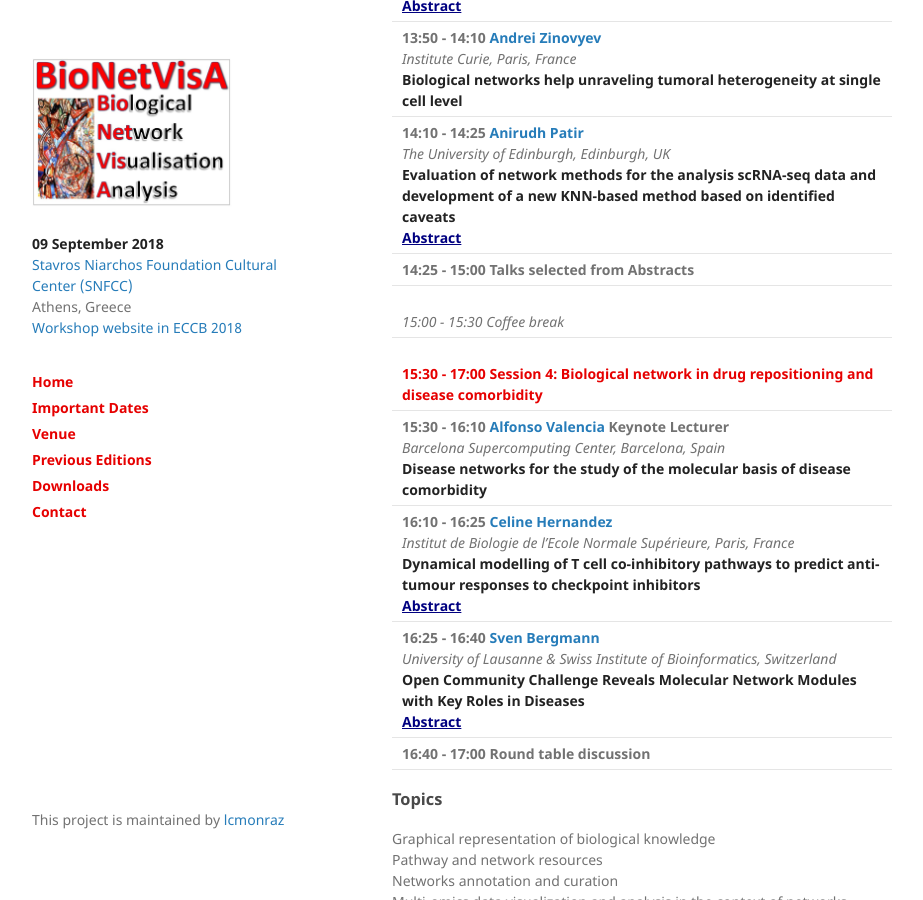
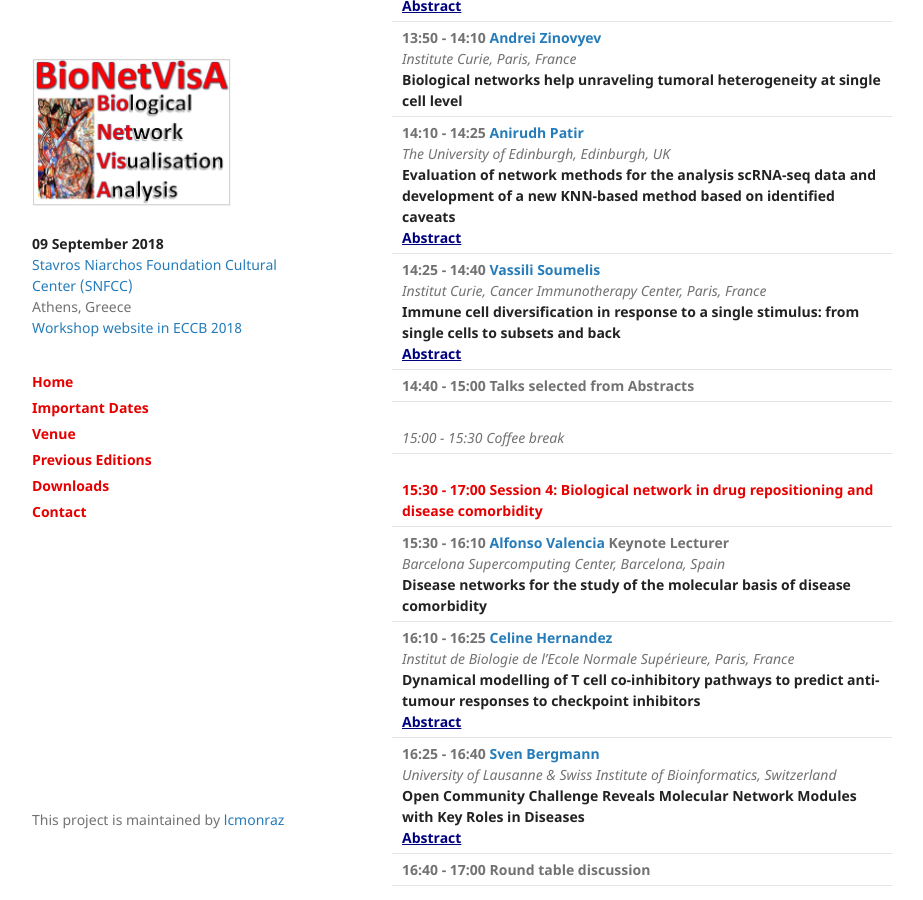
Before and after one commit to lcmonraz/Bionetvisa.github.io, a Jekyll site: the page built from index.md, in a window 1280 px wide and 900 px high, scrolled down 2341 px. Shown: the whole window, without its empty margins (178-1101 px from the left). Built offline with Jekyll 4.4.1, drawn with Linux system fonts in a browser that asks for light colours.

Commit message:
Update index.md

```diff
--- a/index.md
+++ b/index.md
@@ -89,7 +89,11 @@ layout: default
 <i>The University of Edinburgh, Edinburgh, UK</i><br />
 <strong>Evaluation of network methods for the analysis scRNA-seq data and development of a new KNN-based method based on identified caveats</strong><br />
 <a href="/Abstracts/Bionetvisa2018/Anirudh_Patir_BioNetVisA2018.pdf"><b><font color="Navy"><span style="text-decoration: underline;">Abstract</span></font></b></a></td></tr>
-<tr><td><b>14:25 - 15:00 Talks selected from Abstracts</b></td></tr>
+<tr><td><b>14:25 - 14:40 <a href="https://science.curie.fr/members/vassili-soumelis-md-phd/">Vassili Soumelis</a></b><br />
+<i>Institut Curie, Cancer Immunotherapy Center, Paris, France</i><br />
+<strong>Immune cell diversification in response to a single stimulus: from single cells to subsets and back</strong><br />
+<a href="/Abstracts/Bionetvisa2018/Vassili_Soumelis_BioNetVisA2018.pdf"><b><font color="Navy"><span style="text-decoration: underline;">Abstract</span></font></b></a></td></tr>
+<tr><td><b>14:40 - 15:00 Talks selected from Abstracts</b></td></tr>
 </table>
 
 <table>
```
